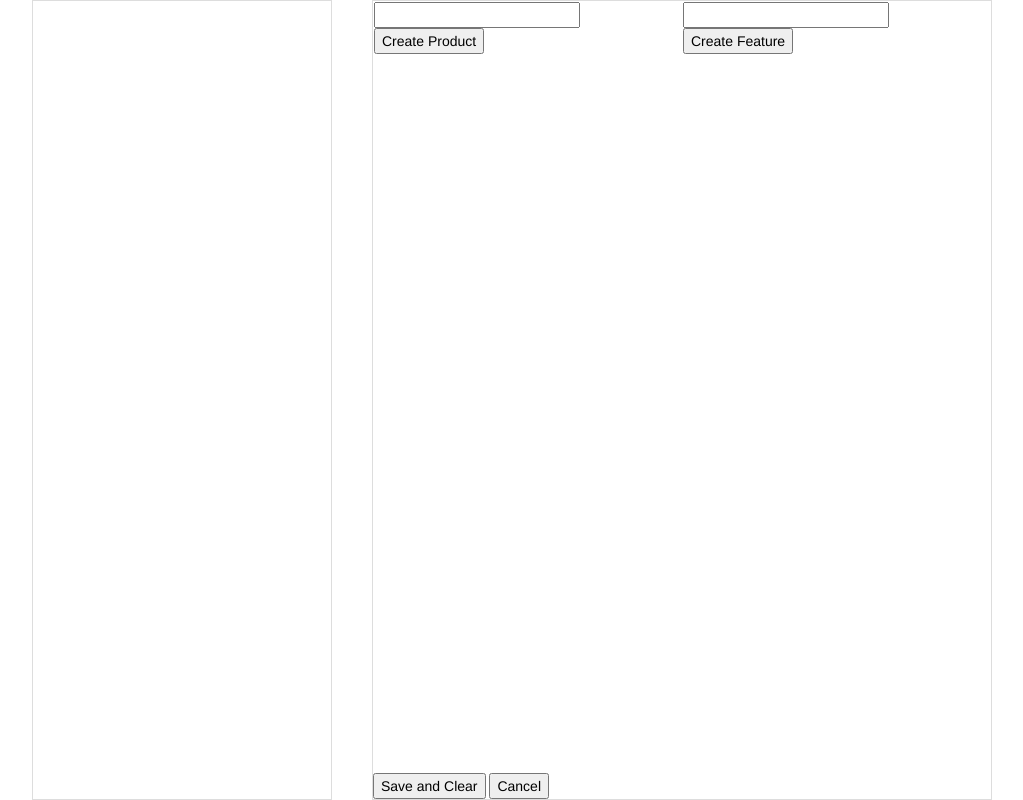
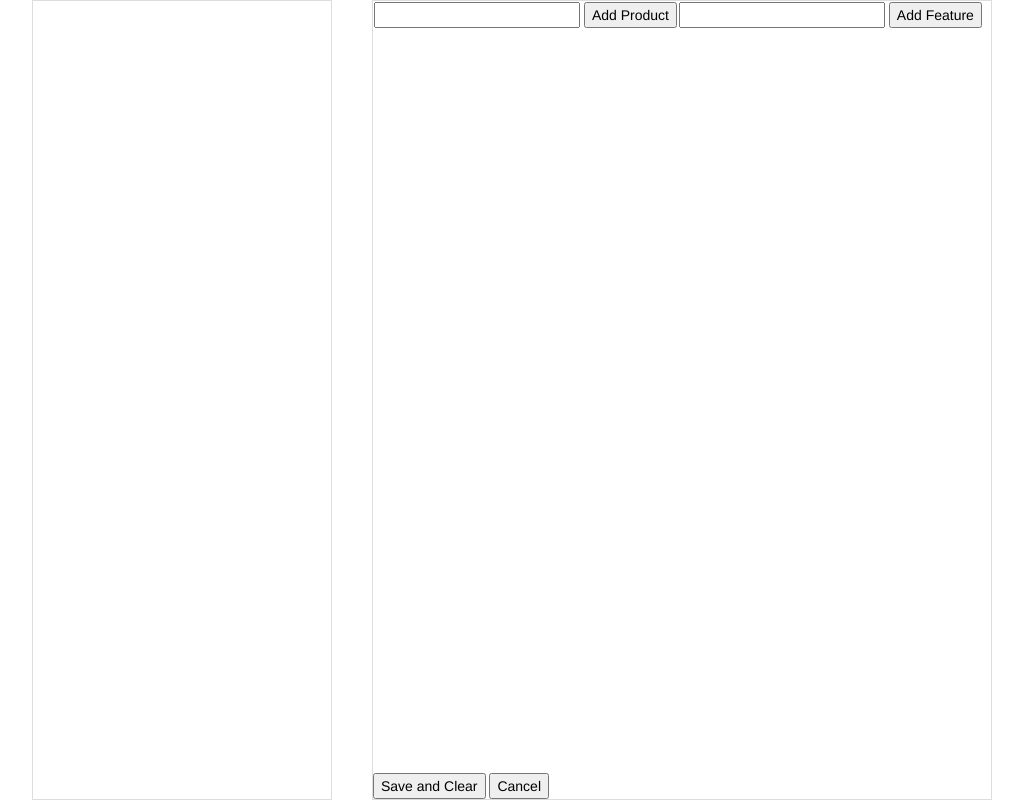
Before and after one commit to wheeyls/edges, a plain HTML site: page index.html in a window 1280 px wide. Shown: the whole page, without its empty margins (128-1151 px from the left). Drawn offline with Linux system fonts and the light colour scheme.

Commit message:
Change buttons

```diff
--- a/index.html
+++ b/index.html
@@ -22,13 +22,13 @@
           <td>
             <form id="create-product" data-item="product" class='creator' action='#'>
               <input class='text' id='products-search' autocomplete="off">
-              <input type="submit" value='Create Product'>
+              <input type="submit" value='Add Product'>
             </form>
           </td>
           <td>
             <form id="create-feature" data-item="feature" class='creator' action='#'>
               <input class='text' id="features-search">
-              <input type="submit" value='Create Feature'>
+              <input type="submit" value='Add Feature'>
             </form>
           </td>
         </tr>
```
